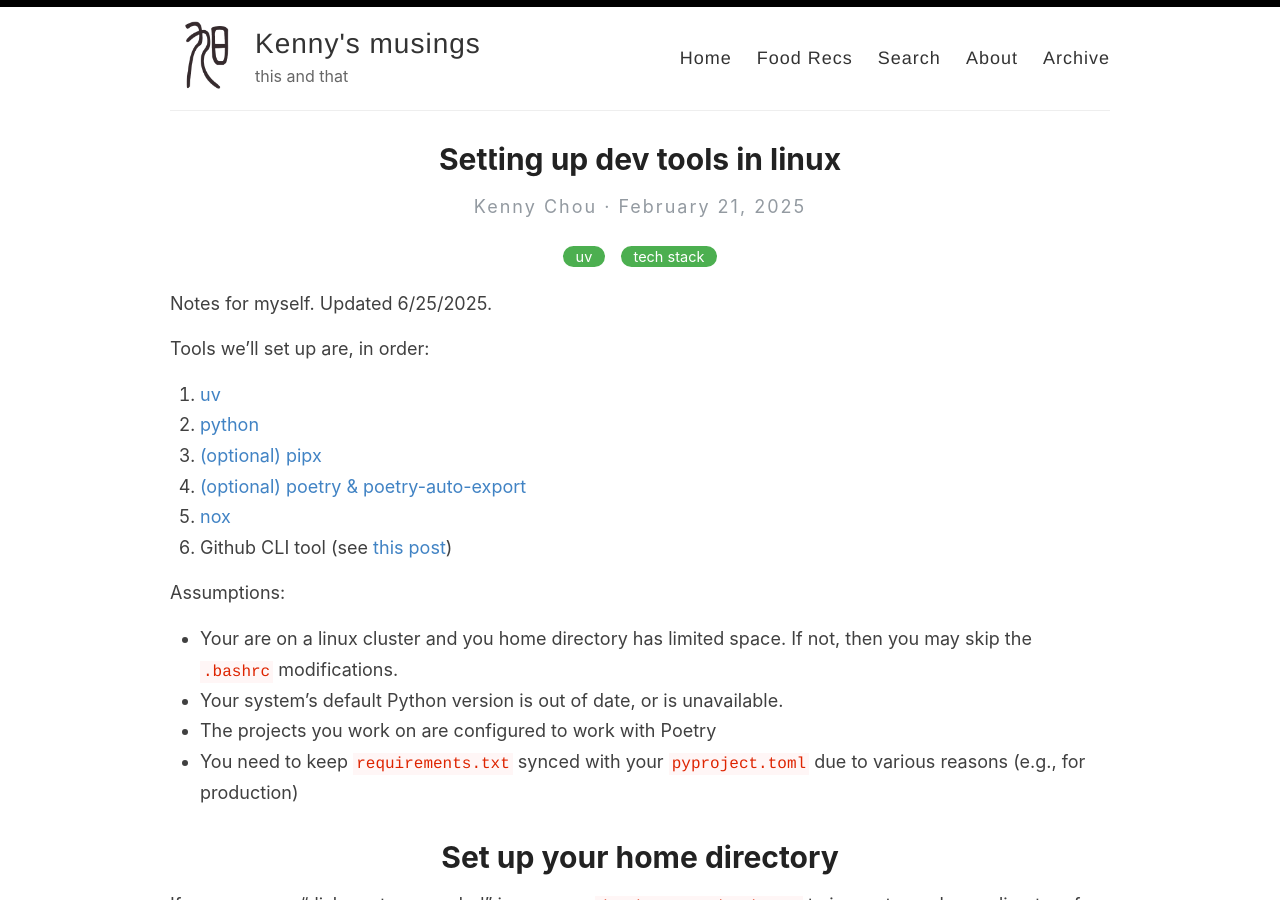
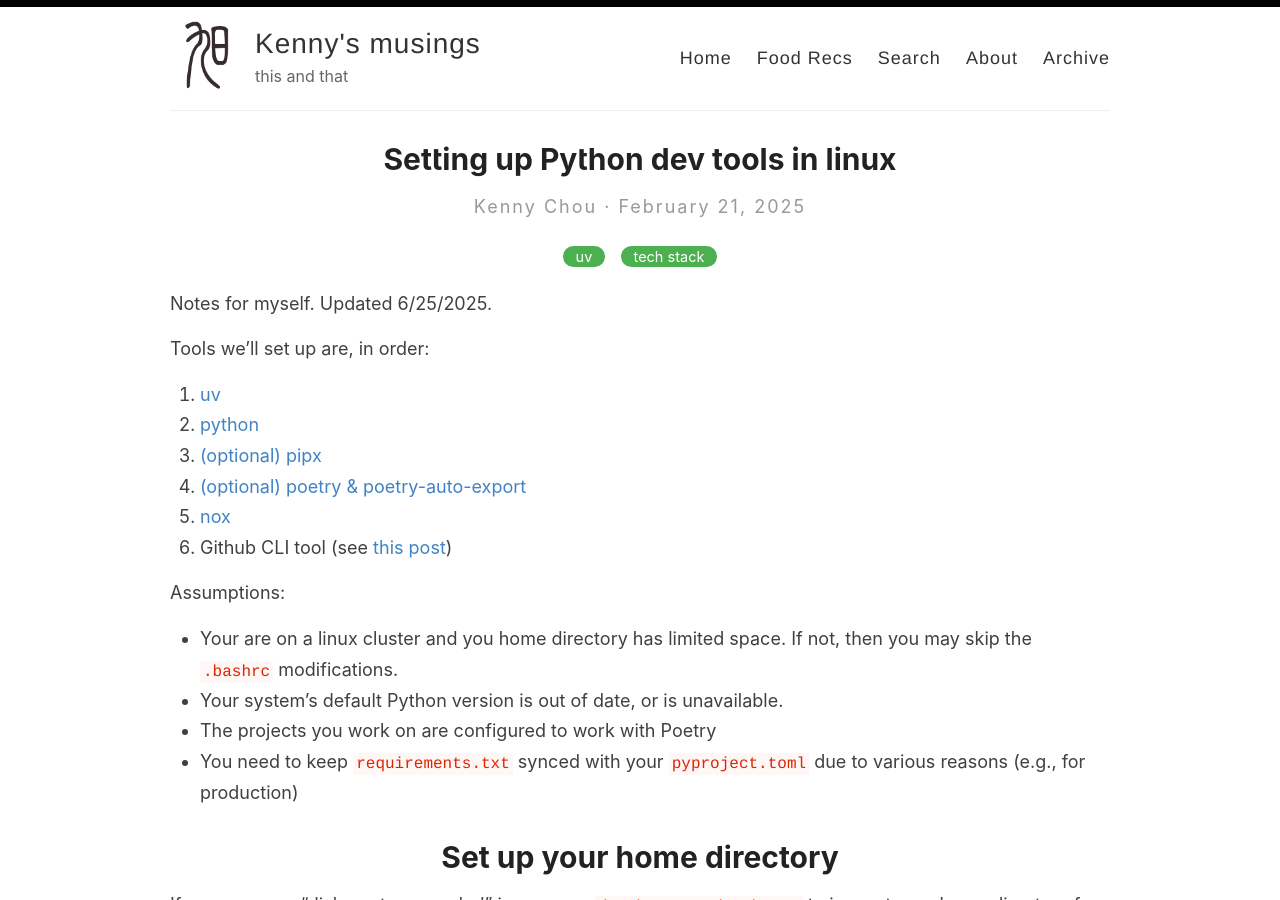
Before and after one commit to kfchou/kfchou.github.io, a Jekyll site: the page built from _posts/2025-02-21-my-setup.md, in a window 1280 px wide and 900 px high. Built offline with Jekyll 4.4.1, drawn with Linux system fonts in a browser that asks for light colours; comment, search, counter and statistics services are not loaded; some of the changed text lies outside the part shown.

Commit message:
dev tools: add todo

```diff
--- a/_posts/2025-02-21-my-setup.md
+++ b/_posts/2025-02-21-my-setup.md
@@ -1,6 +1,6 @@
 ---
 layout: post
-title:  Setting up dev tools in linux
+title:  Setting up Python dev tools in linux
 categories: [uv, tech stack]
 excerpt: I wish installing these tools in linux were as simple as `brew/chocolatey/npm install xyz`.
 pinned: true
```
Also changed, not shown: other parts of _posts/2025-02-21-my-setup.md (+5 -0 lines).
